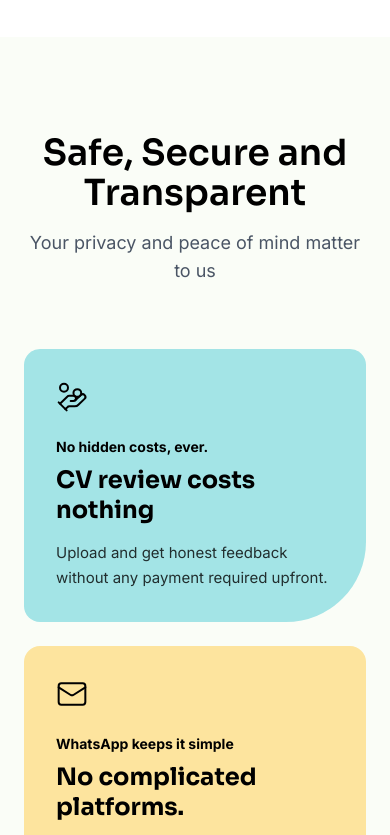
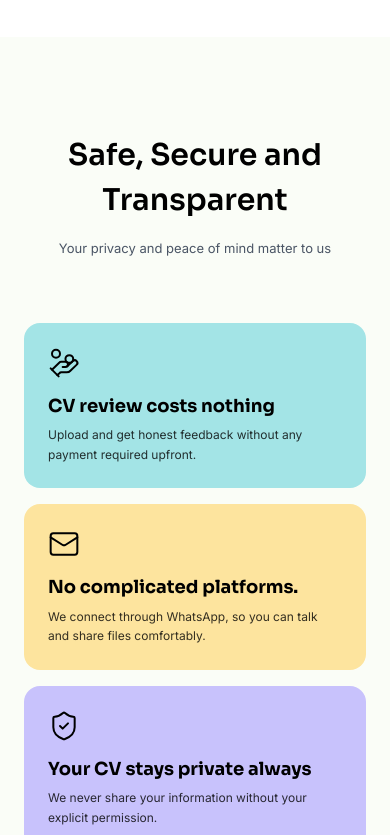
Before and after one commit to chamithsandeepa/InterviewPro, a Next.js app: page / in a window 390 px wide. Shown: the part 6000-6835 px from the top of the page. Built offline with nearby package versions, Linux system fonts and the light colour scheme.

Commit message:
refactor Trust component for improved mobile responsiveness and text clarity

```diff
--- a/components/Trust.tsx
+++ b/components/Trust.tsx
@@ -52,7 +52,7 @@ export default function Trust() {
           </motion.h2> */}
 
           <motion.h2
-            className="text-4xl lg:text-[44px] font-sora font-semibold text-black mb-4"
+            className="text-[30px] lg:text-[44px] font-sora font-semibold text-black mb-4"
             initial={{ opacity: 0, y: 20 }}
             whileInView={{ opacity: 1, y: 0 }}
             viewport={{ once: true }}
@@ -62,7 +62,7 @@ export default function Trust() {
           </motion.h2>
 
           <motion.p
-            className="text-gray-600 text-lg"
+            className="text-gray-600 text-[13px] lg:text-lg"
             initial={{ opacity: 0, y: 20 }}
             whileInView={{ opacity: 1, y: 0 }}
             viewport={{ once: true }}
@@ -73,7 +73,8 @@ export default function Trust() {
         </div>
 
         {/* CARDS GRID */}
-        <div className="grid grid-cols-1 md:grid-cols-2 lg:grid-cols-4 gap-6">
+        {/* DESKTOP VIEW */}
+        <div className="hidden lg:grid grid-cols-1 md:grid-cols-2 lg:grid-cols-4 gap-6">
           {cards.map((card, idx) => (
             <motion.div
               key={idx}
@@ -100,6 +101,26 @@ export default function Trust() {
             </motion.div>
           ))}
         </div>
+
+        {/* MOBILE VIEW */}
+        <div className="lg:hidden flex flex-col gap-4">
+          {cards.map((card, idx) => (
+            <div
+              key={idx}
+              className={`${card.bg} p-6 rounded-2xl flex flex-col items-start`}
+            >
+              <div className="mb-4 text-black">{card.icon}</div>
+
+              <h3 className="font-sora text-[18px] font-bold text-black leading-tight mb-2">
+                {card.title}
+              </h3>
+
+              <p className="text-black/80 text-[12px] leading-relaxed">
+                {card.desc}
+              </p>
+            </div>
+          ))}
+        </div>
       </div>
     </section>
   );
```
